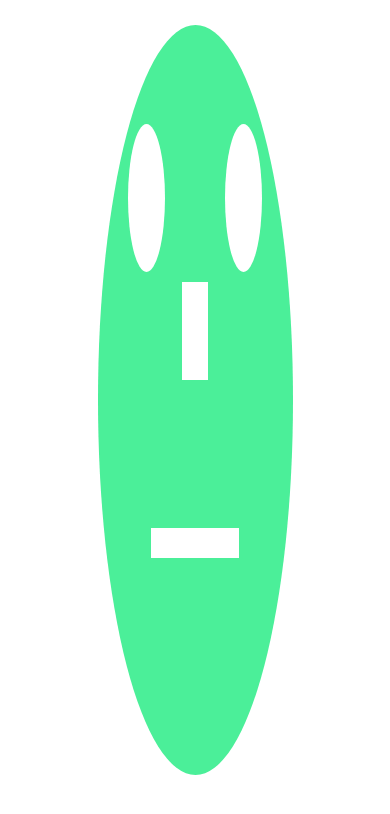
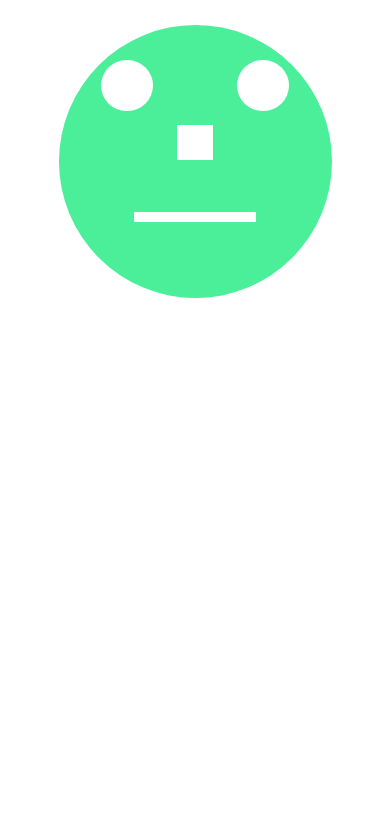
Before and after one commit to V1k70R-I/PM-tech-Academy, a plain HTML site: page HomeWork_2/Flexbox/index.html in a window 390 px wide. Drawn offline with Linux system fonts and the light colour scheme.

Commit message:
fixed адаптивность смайла

```diff
--- a/HomeWork_2/Flexbox/style.css
+++ b/HomeWork_2/Flexbox/style.css
@@ -6,8 +6,10 @@
 
 .head {
   width: 50%;
-  max-width: 750px;
-  height: 750px;
+  /* max-width: 750px;
+  height: 750px; */
+  width: 70vmin;
+  height: 70vmin;
   margin: 25px auto;
   display: flex;
   flex-direction: column;
```
